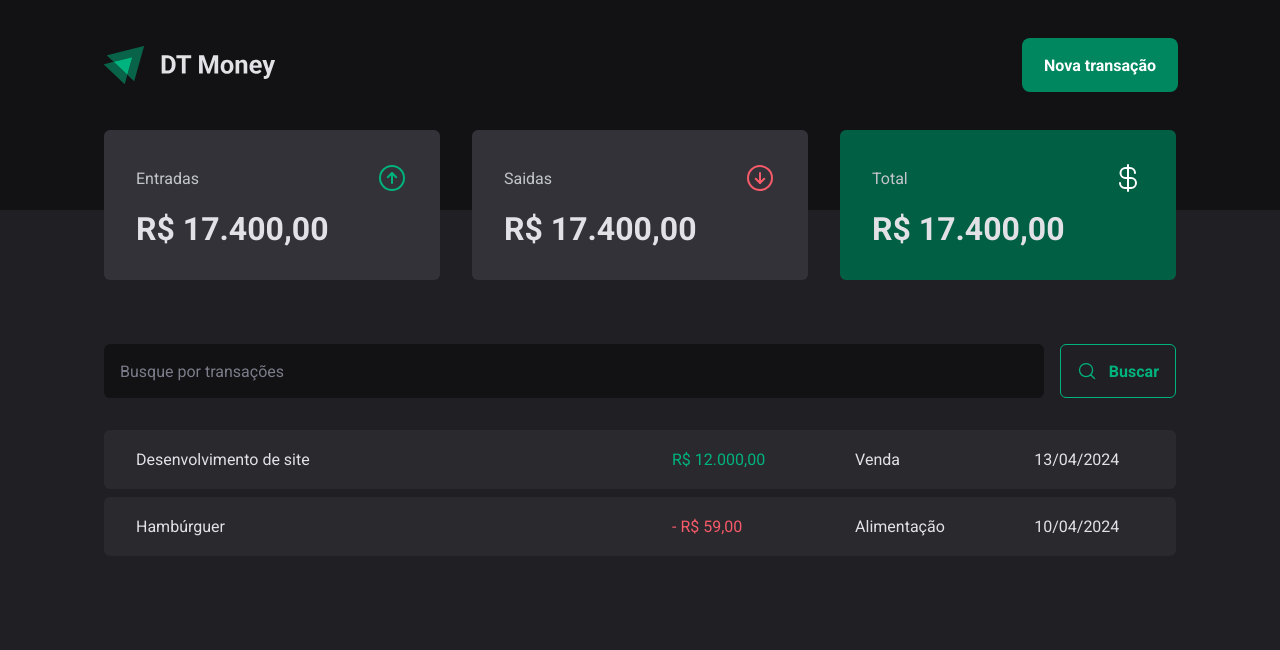
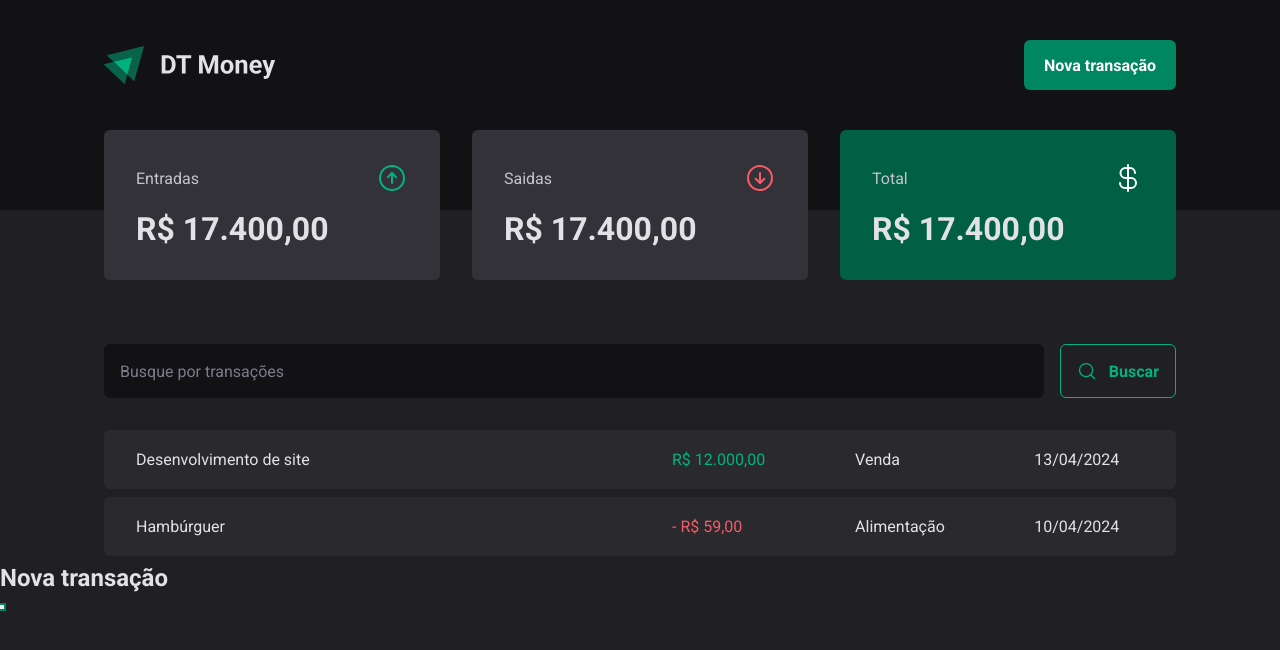
Before and after one commit to isagarci4/DT-money, a React (Vite) app: page / in a window 1280 px wide. Both pictures are taken after a click on the button "Nova transação". Shown: the top 650 px of the page. Built offline with nearby package versions, Linux system fonts and the light colour scheme.

Commit message:
:sparkles:FEAT: Modal Acessível

```diff
--- a/index.html
+++ b/index.html
@@ -11,7 +11,7 @@
 
     <link href="https://fonts.googleapis.com/css2?family=Roboto:wght@400;700&display=swap" rel="stylesheet">
 
-    <title>Vite + React + TS</title>
+    <title>DT Money</title>
   </head>
   <body>
     <div id="root"></div>
--- a/src/components/Header/index.tsx
+++ b/src/components/Header/index.tsx
@@ -1,13 +1,27 @@
 import { HeaderContainer, HeaderContent, NewTransactionButton } from "./styles";
 
 import logoImg from "../../assets/logo.svg"
+import * as Dialog from "@radix-ui/react-dialog";
 
 export function Header() {
     return(
         <HeaderContainer>
             <HeaderContent>
                 <img src={logoImg} alt="" />
-                <NewTransactionButton>Nova transação</NewTransactionButton>
+
+                <Dialog.Root>
+                    <Dialog.Trigger asChild>
+                        <NewTransactionButton>Nova transação</NewTransactionButton>
+                    </Dialog.Trigger>
+                    <Dialog.Portal>
+                        <Dialog.Overlay/>
+
+                        <Dialog.Content>
+                            <Dialog.Title>Nova transação</Dialog.Title>
+                            <Dialog.Close />
+                        </Dialog.Content>
+                    </Dialog.Portal>
+                </Dialog.Root>
             </HeaderContent>
         </HeaderContainer>
     )
```
